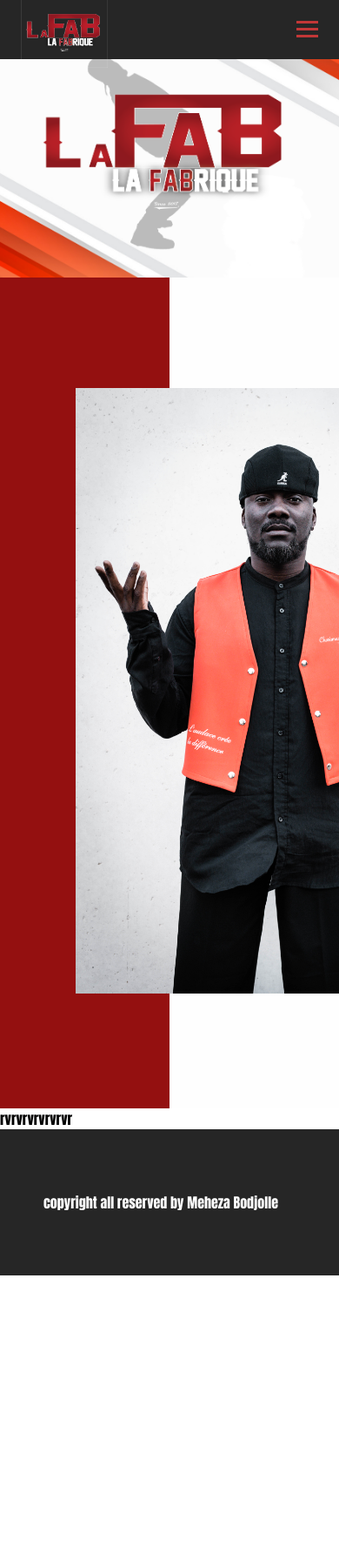
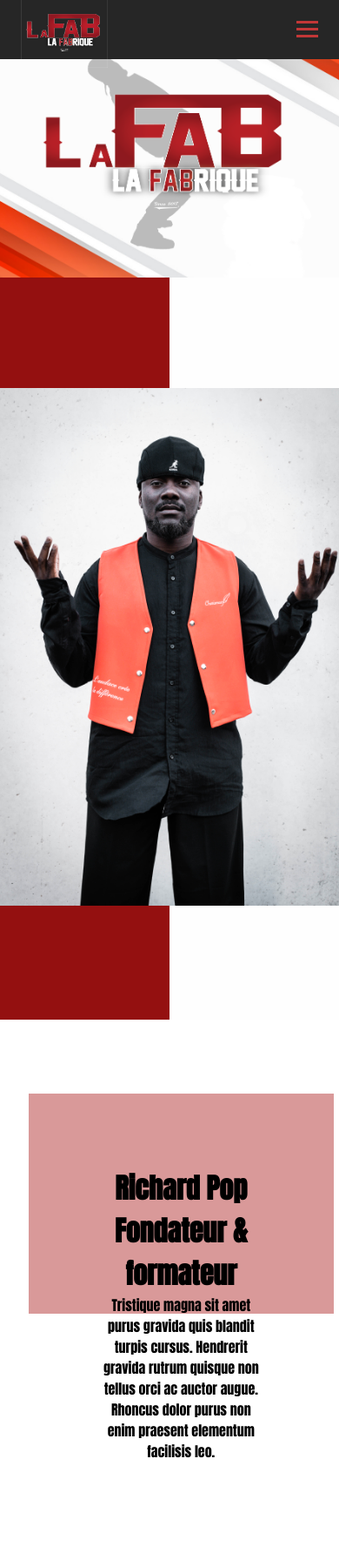
Before and after one commit to michael-bodjolle/La_Fabrique, a PHP site: page /accueil.html in a window 390 px wide; the page is wider, and only the part inside the window is pictured. Shown: the top 1800 px of that part at 87% size. Before the commit the page ends 1466 px from the top of that part, so only its background shows below. Run offline with PHP 8.4, Linux system fonts and the light colour scheme; some web fonts are replaced.

Commit message:
style content

```diff
--- a/accueil.html
+++ b/accueil.html
@@ -28,19 +28,24 @@
         </div>
 
         <div id="content">
-            <h1 class="txt1"> Fondateur <br>
-                   & <br>
-                Formateur<br>
-                de La Fabrique </h1>
+
             <div id="myImg"></div>
 
+           </div>
+
+        <div id="boxtwo">
+        <div>
+            <h1 class="rich">Richard Pop</h1>
+            <h1 class="">Fondateur & formateur</h1>
+            <p>Tristique magna sit amet purus gravida quis blandit turpis
+                cursus. Hendrerit gravida rutrum quisque non tellus orci ac
+                auctor augue. Rhoncus dolor purus non enim praesent
+                elementum facilisis leo.</p>
+        </div>
+        </div>
 
 
-        </div>
-        rvrvrvrvrvrvr
-        <div id="boxtwo"></div>
-
-    </main>
+        </main>
 
 
 
--- a/header.html
+++ b/header.html
@@ -18,7 +18,10 @@
         <a href="intervenants.html" class="nav-link">INTERVENANTS</a>
     </li>
     <li>
-        <a href="promos.html" class="nav-link">PROMOS</a>
+        <a href="promos.html" class="nav-link">EVENEMENTS</a>
+    </li>
+    <li>
+        <a href="promos.html" class="nav-link">BOUTIQUE</a>
     </li>
     <li>
         <a href="vidéos.html" class="nav-link">VIDEOS</a>
--- a/style.css
+++ b/style.css
@@ -68,11 +68,17 @@ a {
   transition: 0.7 ease;
   position: relative;
   font-family: 'Anton-Regular';
+  font-size: 1.7em;
+  font-weight: normal;
+  letter-spacing: 1.2px;
 }
 
 /* .nav-link:hover {
   color: white;
 } */
+
+
+
 
 /* ANIMATION-HOVER */
 .nav-link::before {
@@ -115,14 +121,13 @@ a {
 }
 
 .imgone{
-width: 55vh;
-margin-left: 30vw;
+max-width: 47vh;
+
 
 }
 
 .txt1{
   color: #fefefe;
-
   align-items: center;
   text-align: center;
   padding-left: vh;
@@ -171,20 +176,28 @@ margin-left: 30vw;
   padding: 15vh;
   /* margin-top: 30vh;
   margin-left: 30vw; */
+  margin-bottom: 10vh;
 
 }
 
-/* #boxtwo{
+#boxtwo{
   position: relative;
   background-color: rgb(255, 255, 255);
   display: flex;
+  flex-direction: column;
   justify-content: center;
-  margin-top: -30%;
-  margin-left: 45%;
-  width: 50vw;
-  height: 60vh;
-  padding: 15vh;
+  text-align: center;
+  margin-top: -74vh;
+  margin-left: 8.4vw;
+  width: 30vw;
+  height: 30vh;
+  padding: 10vh;
+  margin-bottom: 100vh;
 
+}
+
+/* .rich{
+  text-align: center;
 } */
 
 
@@ -225,7 +238,7 @@ width: 100%;
     position: fixed;
     left: -100%;
     /* font-family: 'Anton-Regular'; */
-    top: 8vh;
+    top: 7vh;
     gap: 0.1;
     flex-direction: column;
     background-color: #262626ec;
@@ -233,13 +246,12 @@ width: 100%;
     text-align: center;
     transition: 0.3s;
     padding: 7vh;
-    font-size: 10vW;
+    font-size: 1em;
 
-  }
+}
 
 
-
-  .nav-item{
+.nav-item{
     margin: 16px 0 ;
   }
 
@@ -257,5 +269,20 @@ width: 100%;
 
   }
 
+  #boxtwo{
+    /* position: relative; */
+    background-color: rgb(217, 153, 153);
+    display: flex;
+    flex-direction: row;
+    justify-content: center;
+    /* text-align: center; */
+    margin-top: 10vh;
+    /* margin-left: 8.4vw; */
+    width: 90vw;
+    height: 30vh;
+    padding: 10vh;
+    margin-bottom: 100vh;
+
+  }
 
 }
```
